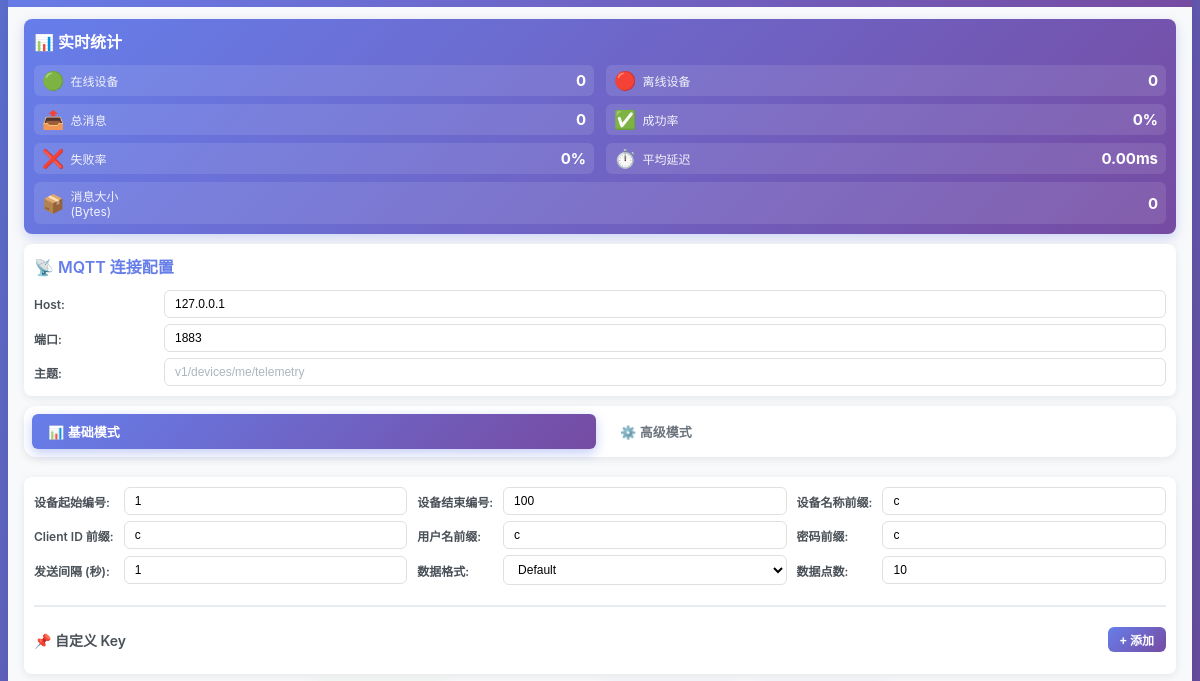
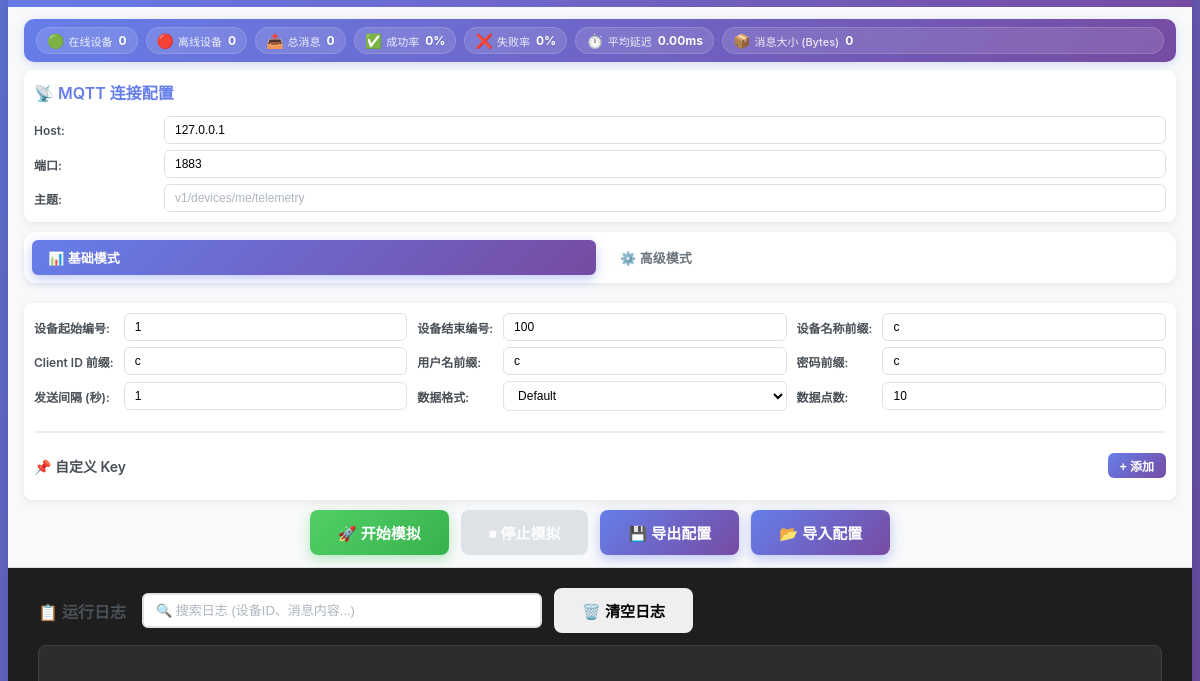
Before and after one commit to bcblr1993/iot-devkit, an Electron app: page src/renderer/index.html in a window 1200 px wide. Shown: the part 71-752 px from the top of the page. Drawn offline with Linux system fonts and the light colour scheme; no server answers.

Commit message:
styles: 实时统计面板布局更加紧凑

```diff
--- a/src/renderer/style.css
+++ b/src/renderer/style.css
@@ -17,63 +17,69 @@ body {
 /* ==================== Statistics Panel ==================== */
 #statistics-panel {
     background: linear-gradient(135deg, #667eea 0%, #764ba2 100%);
-    border-radius: 8px;
-    padding: 10px;
-    margin-bottom: 10px;
+    border-radius: 10px;
+    padding: 8px 12px;
+    margin-bottom: 8px;
     color: white;
-    box-shadow: 0 4px 12px rgba(102, 126, 234, 0.3);
+    box-shadow: 0 2px 8px rgba(102, 126, 234, 0.25);
 }
 
 .stats-header {
-    display: flex;
-    align-items: center;
-    margin-bottom: 12px;
-}
-
-.stats-title {
-    font-size: 16px;
-    font-weight: 600;
+    display: none;
+    /* 隐藏标题，让面板更紧凑 */
 }
 
 .stats-content {
     display: flex;
-    flex-direction: column;
-    gap: 8px;
+    flex-direction: row;
+    flex-wrap: wrap;
+    gap: 4px 8px;
+    align-items: center;
 }
 
 .stats-row {
-    display: flex;
-    gap: 12px;
+    display: contents;
+    /* 让子元素直接参与 flex 布局 */
 }
 
 .stat-item {
-    flex: 1;
-    display: flex;
+    display: inline-flex;
     align-items: center;
-    gap: 6px;
-    background: rgba(255, 255, 255, 0.1);
-    padding: 5px 8px;
-    border-radius: 6px;
-    font-size: 12px;
+    gap: 4px;
+    background: rgba(255, 255, 255, 0.12);
+    padding: 4px 10px;
+    border-radius: 20px;
+    font-size: 11px;
+    backdrop-filter: blur(4px);
+    border: 1px solid rgba(255, 255, 255, 0.15);
+    white-space: nowrap;
+}
+
+.stat-item:hover {
+    background: rgba(255, 255, 255, 0.2);
+    transform: translateY(-1px);
+    transition: all 0.2s ease;
 }
 
 .stat-item--full {
-    flex: 1;
+    flex: none;
 }
 
 .stat-icon {
-    font-size: 18px;
+    font-size: 14px;
 }
 
 .stat-label {
-    opacity: 0.9;
-    font-size: 12px;
+    opacity: 0.85;
+    font-size: 11px;
+    font-weight: 500;
 }
 
 .stat-value {
     font-weight: 700;
-    font-size: 15px;
-    margin-left: auto;
+    font-size: 12px;
+    margin-left: 2px;
+    text-shadow: 0 1px 2px rgba(0, 0, 0, 0.1);
 }
 
 .stat-value--good {
```
